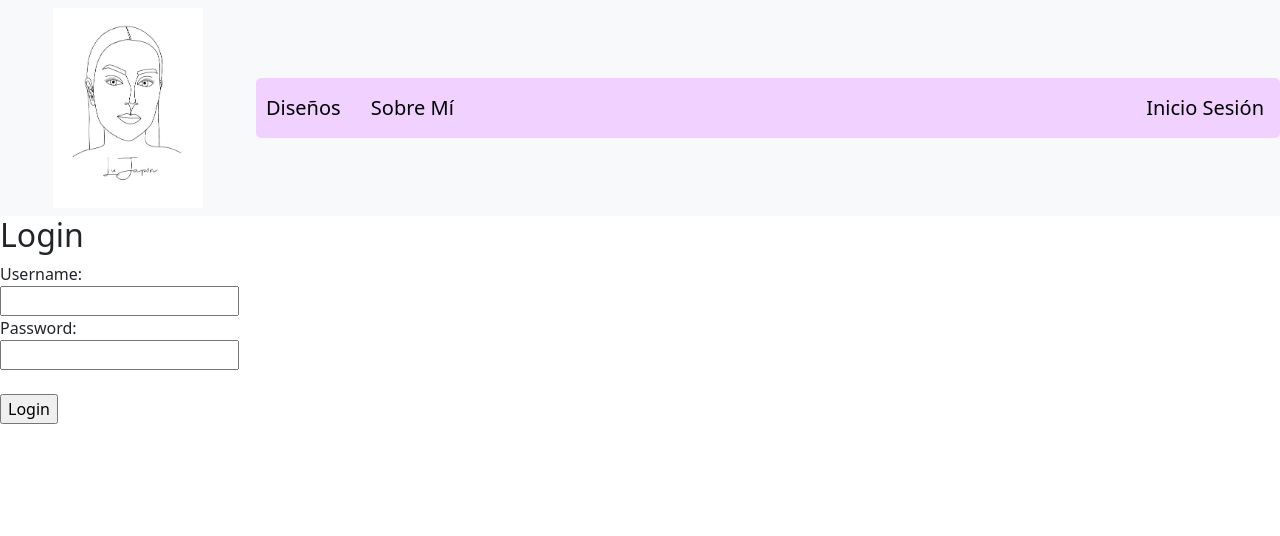
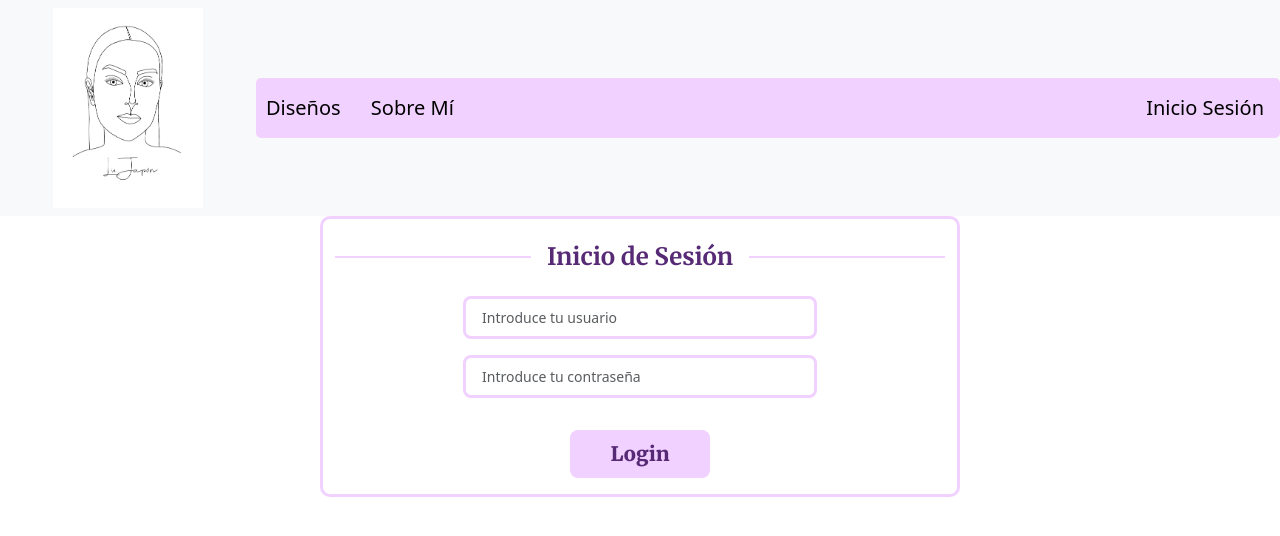
Before and after one commit to guillegomezz8/LuDesings, a Django app: page /login/ in a window 1280 px wide. Shown: the top 536 px of the page. Run offline with Django 4.2, Linux system fonts and the light colour scheme; some libraries are stand-ins or nearby versions.

Commit message:
Inicion y Cierre de Sesion Acabado

```diff
--- a/base/templates/base.html
+++ b/base/templates/base.html
@@ -17,9 +17,15 @@
                     <a class="navbar-brand" href="{% url "diseños" %}">Diseños</a>
                     <a class="navbar-brand" href="{% url "sobreMi" %}">Sobre Mí</a>
                 </div>
+                {% if request.user.is_authenticated %}
                 <div>
-                    <a class="navbar-brand">Inicio Sesión</a>
+                    <a class="navbar-brand" href="{% url "logout" %}">Cerrar Sesion</a>
                 </div>
+                {%else%}
+                <div>
+                    <a class="navbar-brand" href="{% url "login" %}">Inicio Sesión</a>
+                </div>
+                {%endif%}
             </div>
     </nav>
     {% block contenido %}
--- a/base/templates/sobreMi.html
+++ b/base/templates/sobreMi.html
@@ -7,10 +7,10 @@
             <img src="{% static "img/SobreMi.JPEG" %}" class="img-sobreMi">
         </div>
         <div class="col text-center mt-5">
-            <h2 class="titulo">¿Quién Soy?</h2>
+            <h2 class="contenido">¿Quién Soy?</h2>
             <p class="contenido">Mi identidad se teje entre las aulas de la Universidad de Sevilla, donde me sumerjo en el apasionante mundo de la Educación Primaria. Es en este entorno académico donde encuentro la pasión por nutrir mentes jóvenes y sembrar el conocimiento con dedicación y empatía. Sin embargo, mi vida va más allá de las asignaturas y los exámenes. En los momentos de pausa y entre clases, encuentro un refugio creativo en el diseño. La creatividad fluye libremente cuando mis manos dan forma a ideas, ya sea a través del dibujo, la pintura o la creación digital. Es en esta dualidad donde encuentro mi verdadera esencia: una estudiante comprometida con el aprendizaje y el desarrollo humano, pero también una mente inquieta y creativa que encuentra en el diseño una forma de expresión y realización personal.<p>
 
-            <h2 class=" mt-5 titulo">Redes Sociales</h2>
+            <h2 class=" mt-5 contenido">Redes Sociales</h2>
             <div class="mb-4 iconos-sociales">
                 <a href="https://www.instagram.com/lujapon_/" target="_blank"><img class ="mt-3" loading="lazy" alt="Sígueme en Instagram" height="45" width="45" src="https://1.bp.blogspot.com/-VFfOISywV0c/YPhkeRXuRQI/AAAAAAAAA1M/L75S9Usg5AovunH2Y-VzqJbaaY1LuK3eACPcBGAYYCw/s0/Instagram-icono.png" title="Sígueme en Instagram"/></a>
                 <a href="https://www.tiktok.com/@lujapon_" target="_blank"><img class ="mt-3" loading="lazy" alt="Sígueme en TikTok" height="45" width="45" src="https://1.bp.blogspot.com/-8qdFvD3khGU/YQoYsmNicQI/AAAAAAAAA2c/JSOeuUme2RYCNKpVTWmWM7zMeJWi1Ls1gCLcBGAsYHQ/s0/tiktok-icono.png" title="Sígueme en TikTok"/></a>
--- a/diseños/templates/diseños.html
+++ b/diseños/templates/diseños.html
@@ -27,4 +27,7 @@
     </div>
 </div>
 <link rel="stylesheet" href="{% static 'css/diseños.css' %}"/>
+<link rel="preconnect" href="https://fonts.googleapis.com">
+<link rel="preconnect" href="https://fonts.gstatic.com" crossorigin>
+<link href="https://fonts.googleapis.com/css2?family=Merriweather:ital,wght@0,300;0,400;0,700;0,900;1,300;1,400;1,700;1,900&display=swap" rel="stylesheet">
 {% endblock %}
--- /dev/null
+++ b/static/css/login.css
@@ -0,0 +1,38 @@
+.contenedor-personalizado {
+    border: 3px solid #f1d1ff;
+    border-radius: 10px;
+}
+
+.bt-login {
+    padding-left: 2.5rem;
+    padding-right: 2.5rem;
+}
+
+.form-per {
+    padding-left: 8rem;
+    padding-right: 8rem;
+}
+
+.contenido{
+    font-family: "Merriweather", serif;
+    font-weight: 900;
+    font-style: normal;
+    color: rgb(87, 42, 118);
+}
+
+.btn-outline-custom {
+    background-color: #f1d1ff;
+}
+
+.form-control-lg {
+    font-size: 14px;
+    border: 3px solid #f1d1ff;
+}
+
+.divider:after,
+.divider:before {
+content: "";
+flex: 1;
+height: 2px;
+background: #f1d1ff;
+}
--- a/usuarios/templates/login.html
+++ b/usuarios/templates/login.html
@@ -1,17 +1,35 @@
 {% extends "base.html" %}
+{% load static%}
 {% block contenido %}
-<h2>Login</h2>
 {% if messages %}
     {% for message in messages %}
-        <div>{{ message }}</div>
+        <div class="alert alert-danger" role="alert">
+            {{ message }}
+        </div>
     {% endfor %}
 {% endif %}
-<form method="post">
-    {% csrf_token %}
-    <label for="username">Username:</label><br>
-    <input type="text" id="username" name="username"><br>
-    <label for="password">Password:</label><br>
-    <input type="password" id="password" name="password"><br><br>
-    <input type="submit" value="Login">
-</form>
+<div class="mb-5 container contenedor-personalizado mx-auto col-md-6">
+    <form method="post">
+        {% csrf_token %}
+        <div class="divider d-flex align-items-center my-4">
+            <h4 class="contenido text-center fw-bold mx-3 mb-0">Inicio de Sesión</h4>
+        </div>
+
+        <div class="form-outline mb-3 form-per">
+            <input type="text" id="username" name="username"class="form-control form-control-lg" placeholder="Introduce tu usuario" />
+        </div>
+
+        <div class="form-outline mb-3 form-per">
+            <input type="password" id="password" name="password" class="form-control form-control-lg " placeholder="Introduce tu contraseña" />
+        </div>
+
+        <div class="text-center mt-4 pt-2 align-items-center">
+            <button type="submit" value="Login" class="contenido btn btn-outline-custom btn-lg bt-login">Login</button>
+        </div>
+    </form>
+</div>
+<link rel="stylesheet" href="{%static 'css/login.css'%}"/>
+<link rel="preconnect" href="https://fonts.googleapis.com">
+<link rel="preconnect" href="https://fonts.gstatic.com" crossorigin>
+<link href="https://fonts.googleapis.com/css2?family=Merriweather:ital,wght@0,300;0,400;0,700;0,900;1,300;1,400;1,700;1,900&display=swap" rel="stylesheet">
 {% endblock %}
--- a/usuarios/urls.py
+++ b/usuarios/urls.py
@@ -3,4 +3,5 @@ from . import views
 
 urlpatterns = [
     path('login/', views.custom_login, name='login'),
+    path('logout/', views.logout_view, name='logout'),
 ]
--- a/usuarios/views.py
+++ b/usuarios/views.py
@@ -1,4 +1,4 @@
-from django.contrib.auth import authenticate, login
+from django.contrib.auth import authenticate, login, logout
 from django.shortcuts import render, redirect
 from django.contrib import messages
 
@@ -9,8 +9,11 @@ def custom_login(request):
         user = authenticate(request, username=username, password=password)
         if user is not None:
             login(request, user)
-            # Redirigir a la página deseada después del login exitoso
-            return redirect('ruta_despues_de_login')
+            return redirect('diseños')
         else:
             messages.error(request, 'Nombre de usuario o contraseña incorrectos.')
     return render(request, 'login.html')
+
+def logout_view(request):
+    logout(request)
+    return redirect('diseños')
```
Also changed, not shown: static/css/sobreMi.css (+0 -7 lines), db.sqlite3, static/img/LogoLu.png (deleted).
